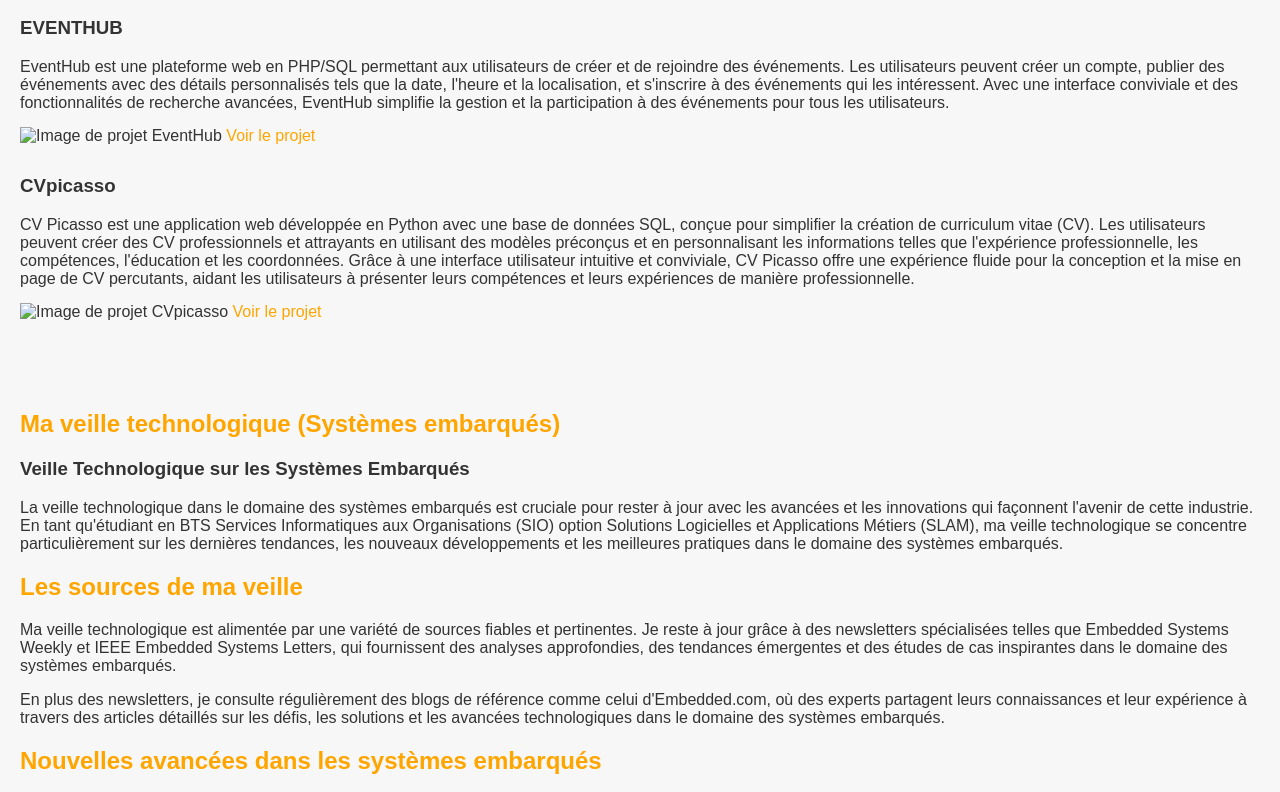
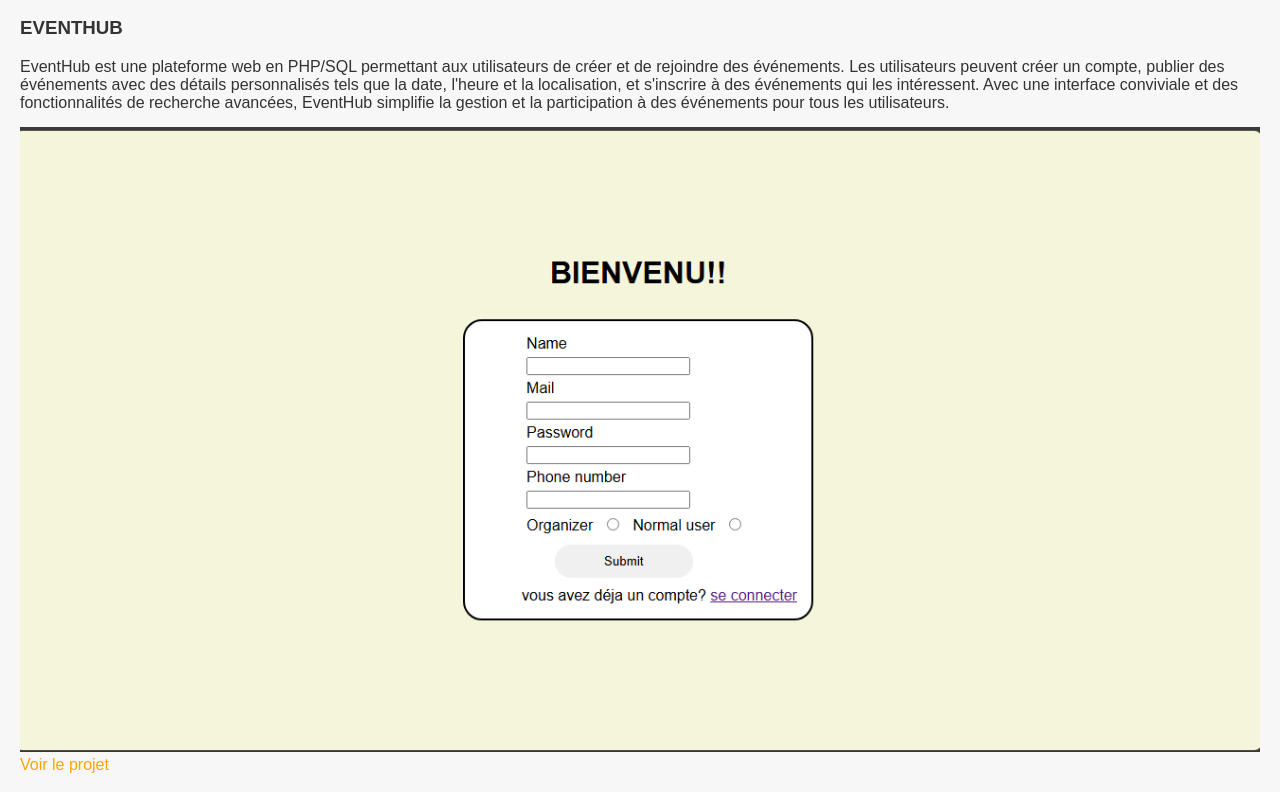
Before and after one commit to mamsss66/portfolio1, a plain HTML site: page index.html in a window 1280 px wide. Shown: the part 1288-2080 px from the top of the page. Drawn offline with Linux system fonts and the light colour scheme.

Commit message:
Update index.html

```diff
--- a/index.html
+++ b/index.html
@@ -83,13 +83,13 @@
         <div class="project">
             <h3>EVENTHUB</h3>
             <p>EventHub est une plateforme web en PHP/SQL permettant aux utilisateurs de créer et de rejoindre des événements. Les utilisateurs peuvent créer un compte, publier des événements avec des détails personnalisés tels que la date, l'heure et la localisation, et s'inscrire à des événements qui les intéressent. Avec une interface conviviale et des fonctionnalités de recherche avancées, EventHub simplifie la gestion et la participation à des événements pour tous les utilisateurs.</p>
-            <img src="placeholder_image.jpg" alt="Image de projet EventHub">
+            <img src="./pictureevent.PNG" alt="Image de projet EventHub">
             <a href="#">Voir le projet</a>
         </div>
         <div class="project">
             <h3>CVpicasso</h3>
             <p>CV Picasso est une application web développée en Python avec une base de données SQL, conçue pour simplifier la création de curriculum vitae (CV). Les utilisateurs peuvent créer des CV professionnels et attrayants en utilisant des modèles préconçus et en personnalisant les informations telles que l'expérience professionnelle, les compétences, l'éducation et les coordonnées. Grâce à une interface utilisateur intuitive et conviviale, CV Picasso offre une expérience fluide pour la conception et la mise en page de CV percutants, aidant les utilisateurs à présenter leurs compétences et leurs expériences de manière professionnelle.</p>
-            <img src="placeholder_image.jpg" alt="Image de projet CVpicasso">
+            <img src="./projetpicasso.PNG" alt="Image de projet CVpicasso">
             <a href="#">Voir le projet</a>
         </div>
     </section>
```
